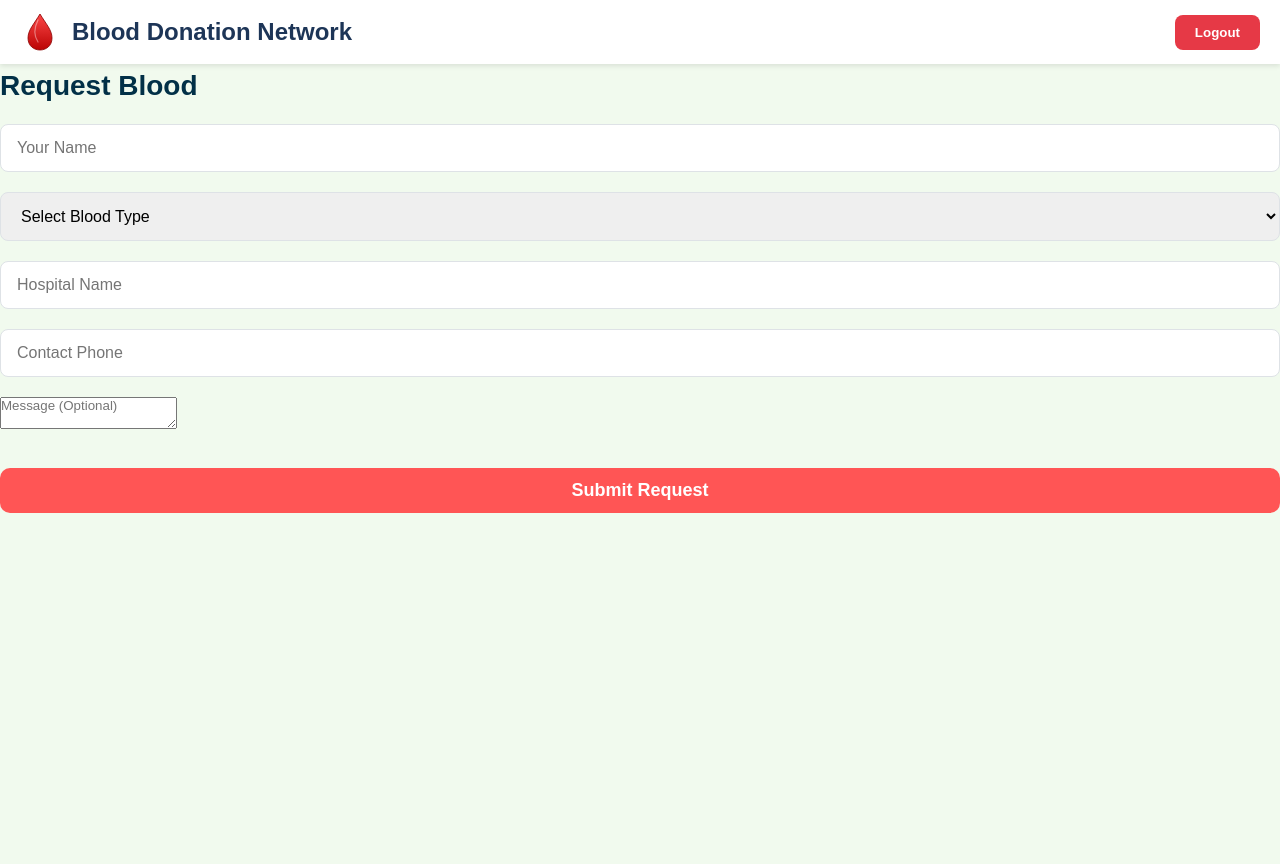
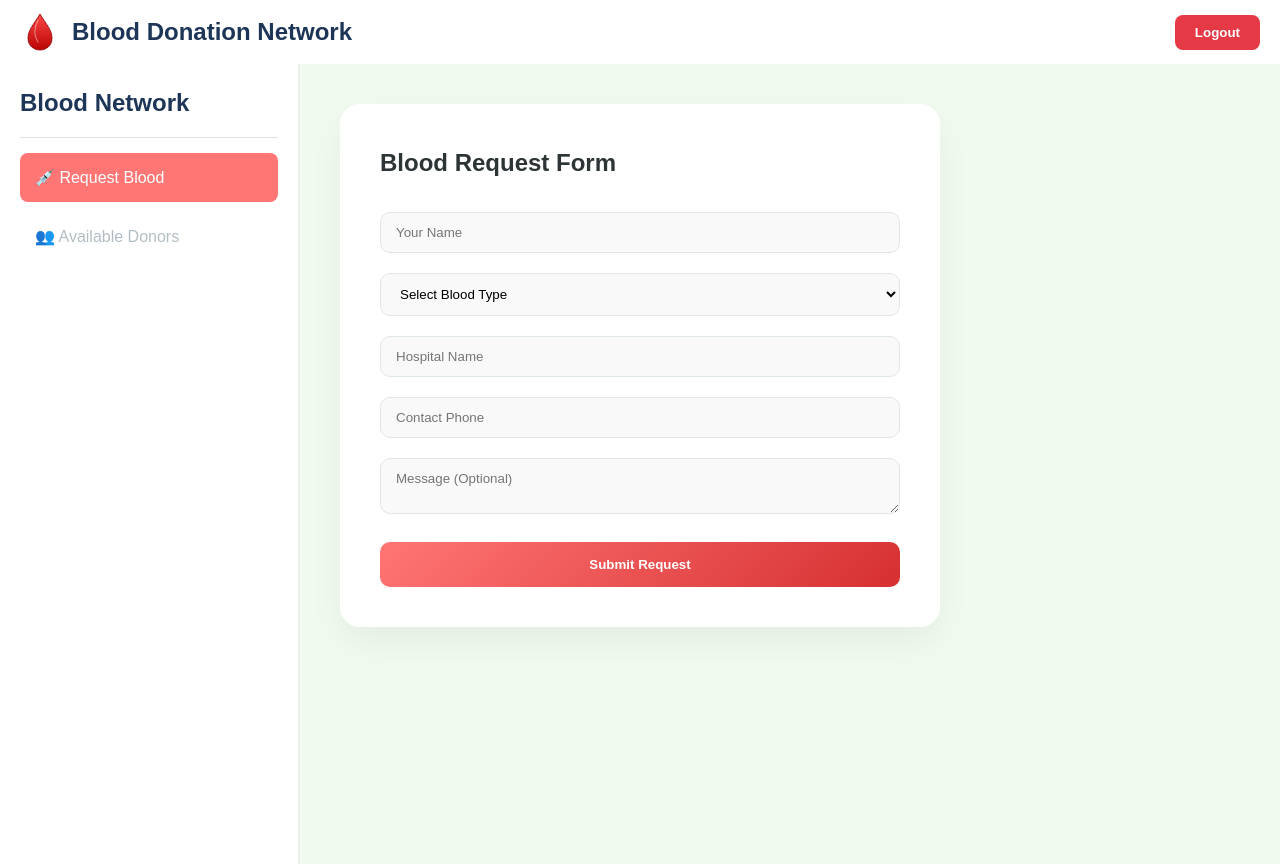
Before and after one commit to VenuGopalboggala/Blood-Donor, a React (Create React App) app in the folder frontend/: page /dashboard/seeker in a window 1280 px wide. Before the commit the page ends 800 px from the top, so only its background shows below. Built offline with nearby package versions, Linux system fonts and the light colour scheme; sample sign-in values are in the browser's storage.

Commit message:
feat: enhance seeker dashboard UI and add available donors view

```diff
--- a/frontend/src/components/SeekerDashboard.js
+++ b/frontend/src/components/SeekerDashboard.js
@@ -1,10 +1,14 @@
-import React, { useState } from "react";
+import React, { useEffect, useState } from "react";
 import axios from "axios";
 import "./SeekerForm.css";
 
 const API_BASE_URL = "https://blood-donor-jkjv.onrender.com";
 
 export default function SeekerDashboard() {
+  const [view, setView] = useState("request"); // Toggle between 'request' and 'donors'
+  const [donors, setDonors] = useState([]);
+
+  // Existing Form states
   const [name, setName] = useState("");
   const [bloodType, setBloodType] = useState("");
   const [hospital, setHospital] = useState("");
@@ -12,11 +16,27 @@ export default function SeekerDashboard() {
   const [message, setMessage] = useState("");
   const [statusMessage, setStatusMessage] = useState("");
 
+  // Fetch donors only when the user clicks the "Available Donors" tab
+  useEffect(() => {
+    if (view === "donors") {
+      fetchDonors();
+    }
+  }, [view]);
+
+  const fetchDonors = async () => {
+    try {
+      const res = await axios.get(`${API_BASE_URL}/api/donors`);
+      setDonors(res.data);
+    } catch (err) {
+      console.error("Error fetching donors:", err);
+    }
+  };
+
+  // YOUR EXISTING CONNECTION LOGIC - UNCHANGED
   async function submitRequest(e) {
     e.preventDefault();
     setStatusMessage("Submitting...");
 
-    // Try to get the ID saved by Login.js
     const storedId = localStorage.getItem("userId");
     console.log("Dashboard checking userId:", storedId);
 
@@ -48,34 +68,63 @@ export default function SeekerDashboard() {
   }
 
   return (
-    <div className="seeker-wrapper">
-      <div className="seeker-card">
-        <h2 className="title">Request Blood</h2>
-        <form className="form-container" onSubmit={submitRequest}>
-          <div className="input-group">
+    <div className="seeker-dashboard-wrapper">
+      <div className="sidebar">
+        <h2 className="brand-logo">Blood Network</h2>
+        <button className={view === "request" ? "side-link active" : "side-link"} onClick={() => setView("request")}>
+          💉 Request Blood
+        </button>
+        <button className={view === "donors" ? "side-link active" : "side-link"} onClick={() => setView("donors")}>
+          👥 Available Donors
+        </button>
+      </div>
+
+      <div className="main-content">
+        {view === "request" ? (
+          <div className="glass-card">
+            <h2 className="section-title">Blood Request Form</h2>
+            <form className="modern-form" onSubmit={submitRequest}>
+              <div className="input-box">
                 <input type="text" placeholder="Your Name" value={name} onChange={(e) => setName(e.target.value)} required />
               </div>
-          <div className="input-group">
+              <div className="input-box">
                 <select value={bloodType} onChange={(e) => setBloodType(e.target.value)} required>
                   <option value="">Select Blood Type</option>
-              <option>A+</option><option>A-</option>
-              <option>B+</option><option>B-</option>
-              <option>AB+</option><option>AB-</option>
-              <option>O+</option><option>O-</option>
+                  {["A+", "A-", "B+", "B-", "AB+", "AB-", "O+", "O-"].map(t => <option key={t} value={t}>{t}</option>)}
                 </select>
               </div>
-          <div className="input-group">
+              <div className="input-box">
                 <input type="text" placeholder="Hospital Name" value={hospital} onChange={(e) => setHospital(e.target.value)} required />
               </div>
-          <div className="input-group">
+              <div className="input-box">
                 <input type="text" placeholder="Contact Phone" value={phone} onChange={(e) => setPhone(e.target.value)} required />
               </div>
-          <div className="input-group">
+              <div className="input-box">
                 <textarea placeholder="Message (Optional)" value={message} onChange={(e) => setMessage(e.target.value)} />
               </div>
-          <button className="submit-btn" type="submit">Submit Request</button>
-          {statusMessage && <p className={statusMessage.includes("✔") ? "msg success" : "msg error"}>{statusMessage}</p>}
+              <button className="gradient-btn" type="submit">Submit Request</button>
+              {statusMessage && <p className={`status-text ${statusMessage.includes("✔") ? "success" : "error"}`}>{statusMessage}</p>}
             </form>
+          </div>
+        ) : (
+          <div className="donor-section">
+            <h2 className="section-title">Donors in Your Area</h2>
+            <div className="donor-grid">
+              {donors.length > 0 ? donors.map(donor => (
+                <div className="donor-card-styled" key={donor.id}>
+                  <div className="blood-icon">{donor.bloodType}</div>
+                  <div className="donor-details">
+                    <h3>{donor.name}</h3>
+                    <p>📍 {donor.city}</p>
+                    <span className={`availability-tag ${donor.isAvailable ? "online" : "offline"}`}>
+                      {donor.isAvailable ? "Available" : "Busy"}
+                    </span>
+                  </div>
+                </div>
+              )) : <p>Loading active donors...</p>}
+            </div>
+          </div>
+        )}
       </div>
     </div>
   );
--- a/frontend/src/components/SeekerForm.css
+++ b/frontend/src/components/SeekerForm.css
@@ -1,71 +1,109 @@
-/* Seeker Form Wrapper */
-.seeker-form-wrapper {
-  background: #f7fff7;
-  padding: 30px;
-  border-radius: 12px;
-  max-width: 650px;
-  margin: 20px auto;
-  box-shadow: 0px 4px 14px rgba(0, 0, 0, 0.08);
+.seeker-dashboard-wrapper {
+  display: flex;
+  min-height: 100vh;
+  background: #f4f7f6;
+  font-family: 'Segoe UI', Tahoma, Geneva, Verdana, sans-serif;
 }
 
-/* Title */
-.seeker-form-title {
-  font-size: 28px;
-  font-weight: 700;
-  color: #0b3d6d;
-  margin-bottom: 20px;
-  text-align: center;
+/* Sidebar Styling */
+.sidebar {
+  width: 260px;
+  background: #2d3436;
+  padding: 30px 20px;
+  display: flex;
+  flex-direction: column;
+  color: white;
 }
 
-/* Inputs */
-.seeker-input,
-.seeker-select {
-  width: 100%;
-  padding: 14px;
-  border: 2px solid #d0d0d0;
+.brand-logo { color: #ff7675; margin-bottom: 40px; font-size: 1.5rem; }
+
+.side-link {
+  background: transparent;
+  border: none;
+  color: #b2bec3;
+  padding: 15px;
+  text-align: left;
+  font-size: 1rem;
+  cursor: pointer;
   border-radius: 8px;
-  margin-bottom: 18px;
-  font-size: 16px;
-  outline: none;
-  transition: 0.2s ease-in-out;
+  transition: 0.3s;
+  margin-bottom: 10px;
 }
 
-.seeker-input:focus,
-.seeker-select:focus {
-  border-color: #ff4f4f;
-  box-shadow: 0 0 6px rgba(255, 79, 79, 0.4);
+.side-link:hover, .side-link.active {
+  background: #ff7675;
+  color: white;
 }
 
-/* Submit Button */
-.seeker-submit-btn {
+/* Main Content Area */
+.main-content { flex: 1; padding: 40px; }
+
+.glass-card {
+  background: white;
+  padding: 40px;
+  border-radius: 20px;
+  box-shadow: 0 15px 35px rgba(0,0,0,0.05);
+  max-width: 600px;
+}
+
+.section-title { margin-bottom: 30px; color: #2d3436; font-weight: 600; }
+
+/* Form Elements */
+.input-box { margin-bottom: 20px; }
+.input-box input, .input-box select, .input-box textarea {
   width: 100%;
-  background: #ff4f4f;
-  padding: 16px;
-  border-radius: 8px;
+  padding: 12px 15px;
+  border: 1px solid #dfe6e9;
+  border-radius: 10px;
+  background: #f9f9f9;
+  outline: none;
+}
+
+.gradient-btn {
+  width: 100%;
+  padding: 15px;
   border: none;
+  border-radius: 10px;
+  background: linear-gradient(135deg, #ff7675, #d63031);
   color: white;
-  font-size: 18px;
   font-weight: bold;
   cursor: pointer;
-  transition: 0.2s ease-in-out;
+  transition: 0.3s;
 }
 
-.seeker-submit-btn:hover {
-  background: #e63b3b;
-  transform: translateY(-2px);
+.gradient-btn:hover { transform: translateY(-2px); box-shadow: 0 5px 15px rgba(214, 48, 49, 0.3); }
+
+/* Donor Grid Layout */
+.donor-grid {
+  display: grid;
+  grid-template-columns: repeat(auto-fill, minmax(250px, 1fr));
+  gap: 20px;
 }
 
-/* Success / Error Messages */
-.success-message {
-  color: green;
-  font-size: 15px;
-  margin-top: 10px;
-  text-align: center;
+.donor-card-styled {
+  background: white;
+  padding: 20px;
+  border-radius: 15px;
+  display: flex;
+  align-items: center;
+  gap: 15px;
+  box-shadow: 0 5px 15px rgba(0,0,0,0.03);
+  border-left: 5px solid #ff7675;
 }
 
-.error-message {
-  color: red;
-  font-size: 15px;
-  margin-top: 10px;
-  text-align: center;
+.blood-icon {
+  background: #ffeaa7;
+  color: #d63031;
+  width: 50px;
+  height: 50px;
+  border-radius: 50%;
+  display: flex;
+  align-items: center;
+  justify-content: center;
+  font-weight: bold;
+  font-size: 1.1rem;
 }
+
+.availability-tag { font-size: 0.8rem; padding: 4px 10px; border-radius: 20px; }
+.availability-tag.online { background: #e1f5fe; color: #0288d1; }
+.availability-tag.offline { background: #ffebee; color: #c62828; }
```
Lines whose indentation alone changed are shown as unchanged.
